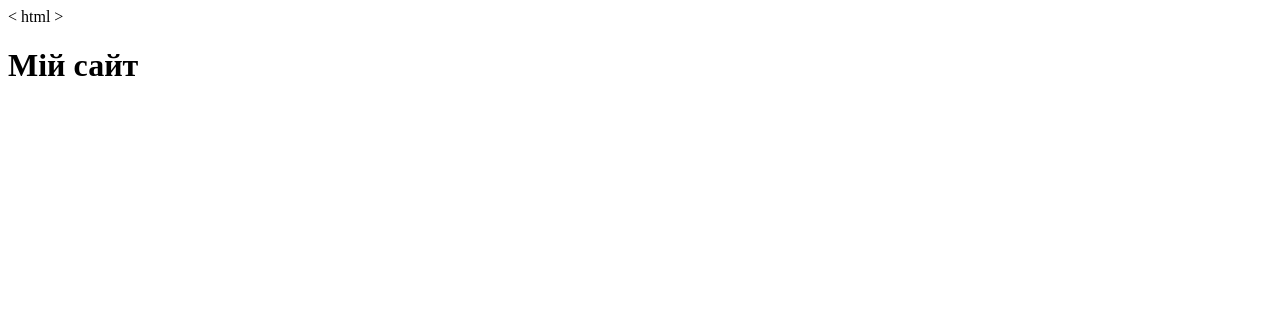
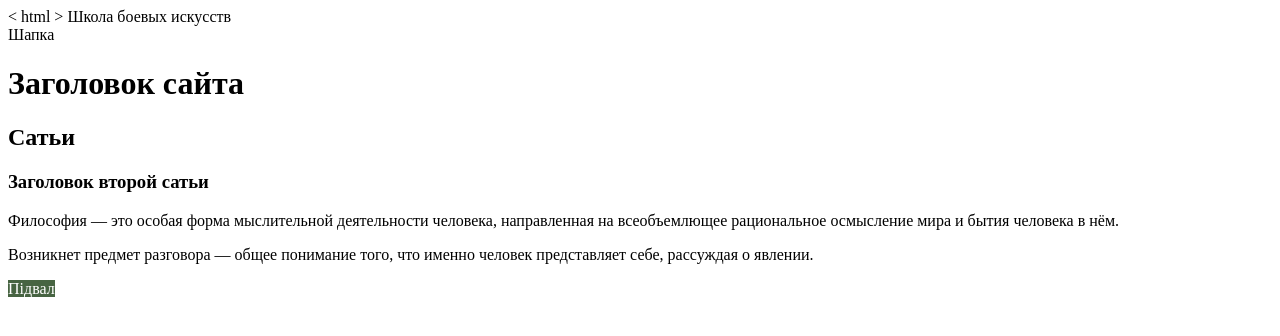
Before and after one commit to Vitori007/ferst, a plain HTML site: page index.html in a window 1280 px wide. Drawn offline with Linux system fonts and the light colour scheme.

Commit message:
Update index.html

```diff
--- a/index.html
+++ b/index.html
@@ -1,4 +1,13 @@
-< html >
-  <h1>Мій сайт<h1>
-
+<   html   >
+<tatle>Школа боевых искусств</title>
+  <header style="background - color:#73BECD; color:#3EB23"> Шапка</header>
+  <main>
+    <h1> Заголовок сайта<h1>
+      <h2> Сатьи</h2>
+      <h3>Заголовок второй сатьи</h3>
+      <p>Философия — это особая форма мыслительной деятельности человека, направленная на всеобъемлющее рациональное осмысление мира и бытия человека в нём.</p>
+      <p>Возникнет предмет разговора — общее понимание того, что именно человек представляет себе, рассуждая о явлении.</p>
+      </main>
+      <forter style="background-color:#476442;color:white">Підвал</footer>
+      </body>
   </html>
```
